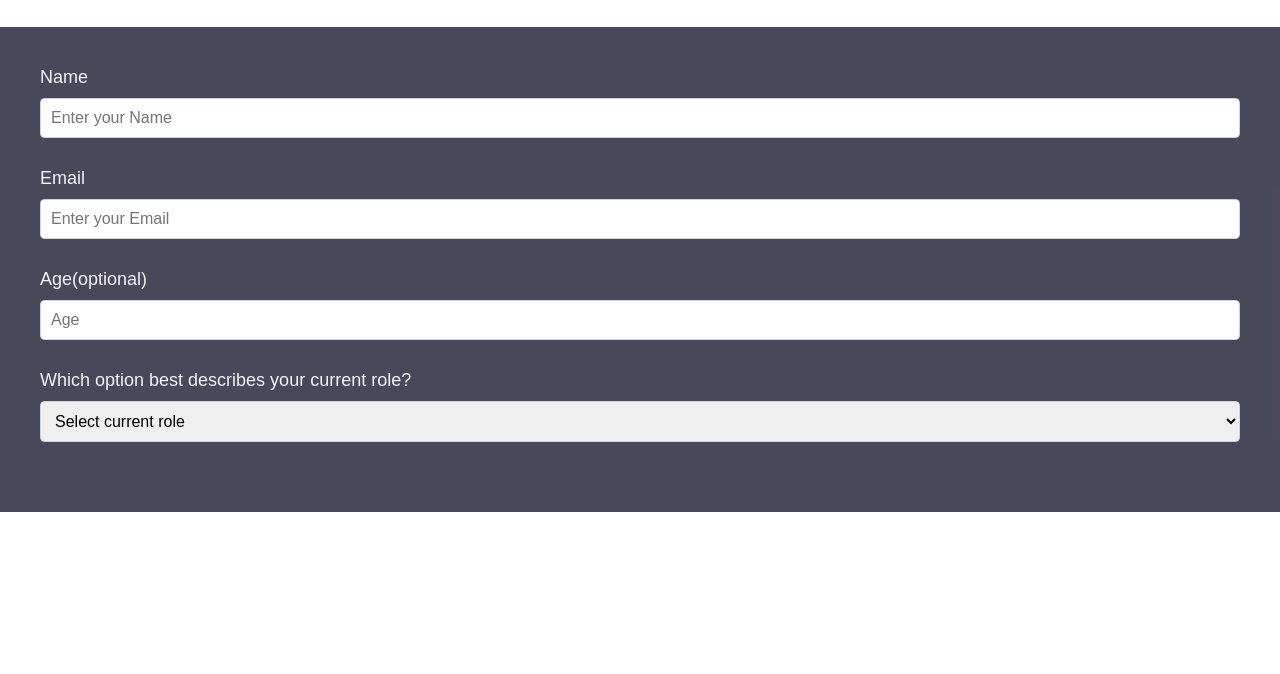
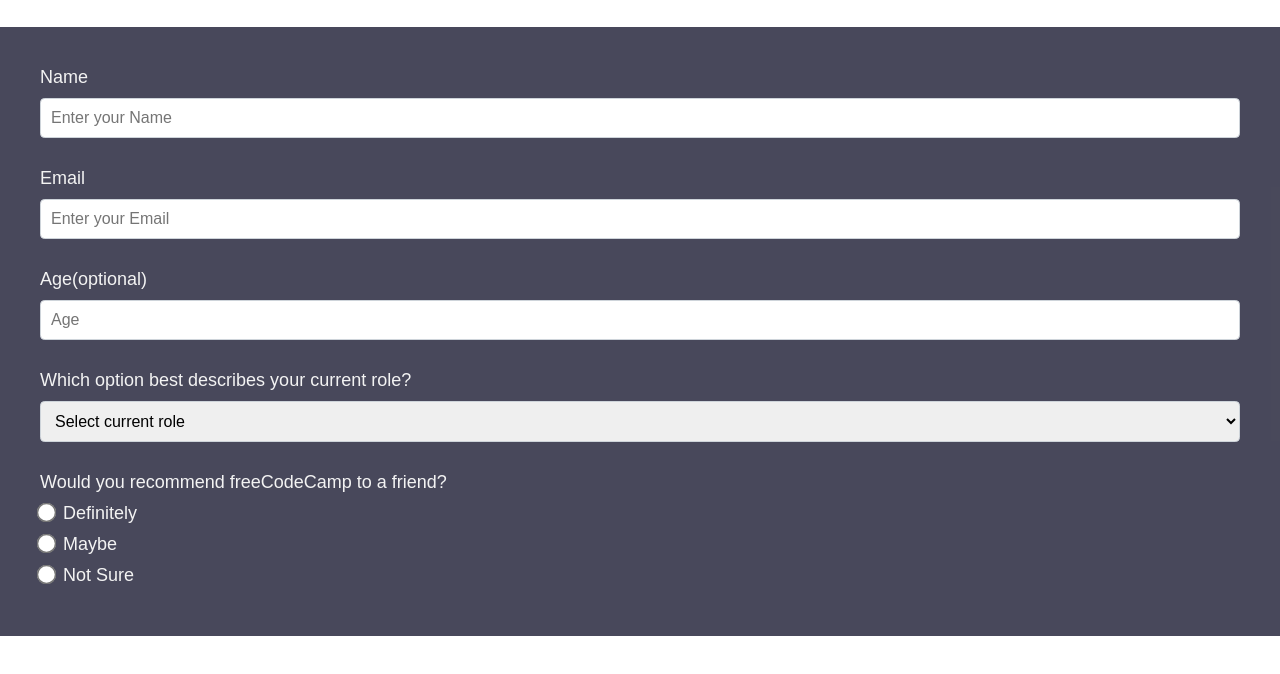
Before and after one commit to ShamilUmaev/Survey-Form, a plain HTML site: page index.html in a window 1280 px wide. Shown: the part 68-742 px from the top of the page. Drawn offline with Linux system fonts and the light colour scheme.

Commit message:
radio buttons for recomendation

```diff
--- a/index.html
+++ b/index.html
@@ -38,6 +38,23 @@
             <option value="other">Other</option>
           </select>
         </div>
+        <div class="radio-group">
+          <label>Would you recommend freeCodeCamp to a friend?</label>
+          <div>
+            <div class="radio-btn-container">
+              <input type="radio" name="recomendation" id="definitely" value="definitely">
+              <label for="definitely">Definitely</label>
+            </div>
+            <div class="radio-btn-container">
+              <input type="radio" name="recomendation" id="maybe" value="maybe">
+              <label for="maybe">Maybe</label>
+            </div>
+            <div class="radio-btn-container">
+              <input type="radio" name="recomendation" id="not-sure" value="not-sure">
+              <label for="not-sure">Not Sure</label>
+            </div>
+          </div>
+        </div>
       </form>
     </div>
   </div>
--- a/styles.css
+++ b/styles.css
@@ -55,3 +55,13 @@ input[type="number"]:focus,
 select:focus {
   outline: none;
 }
+
+input[type="radio"] {
+  scale: 1.5;
+  border: 1px solid #ced4da;
+  margin-right: 5px;
+}
+
+.radio-btn-container {
+  margin: 10px 0;
+}
```
